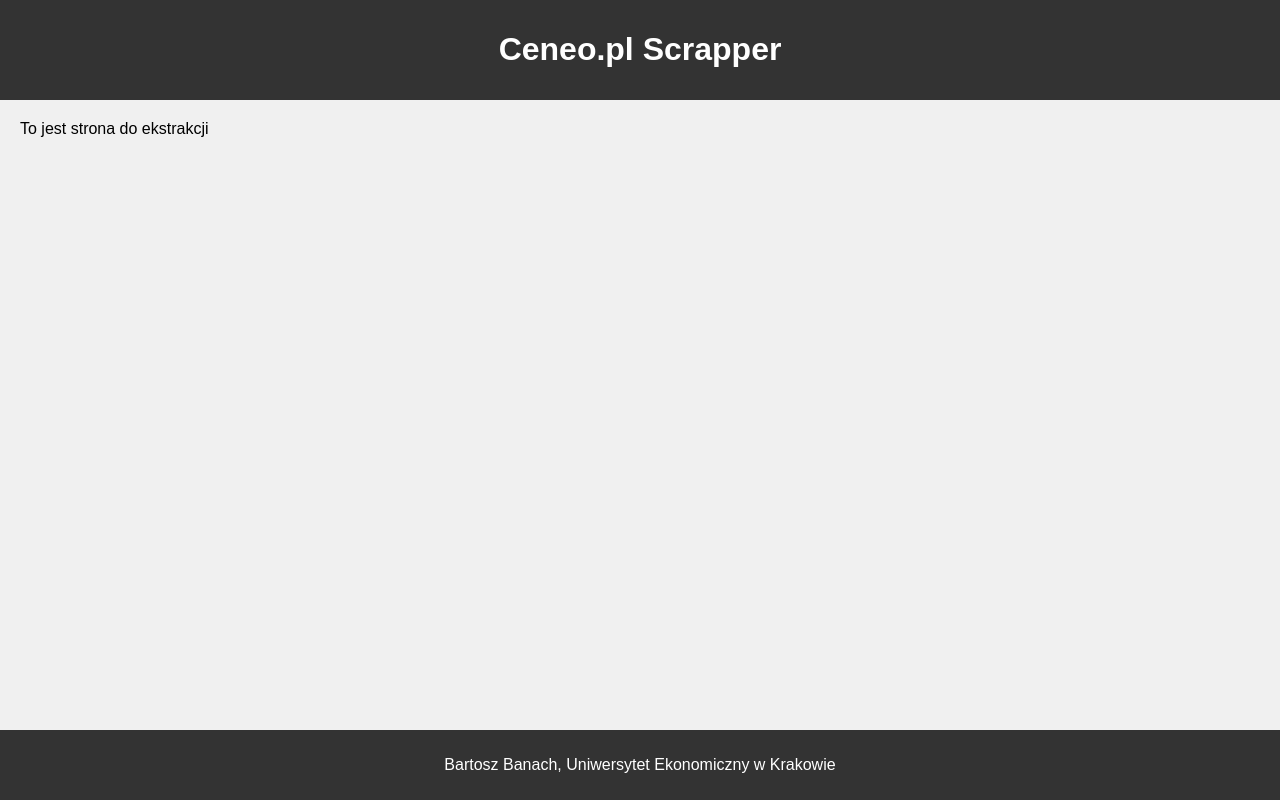
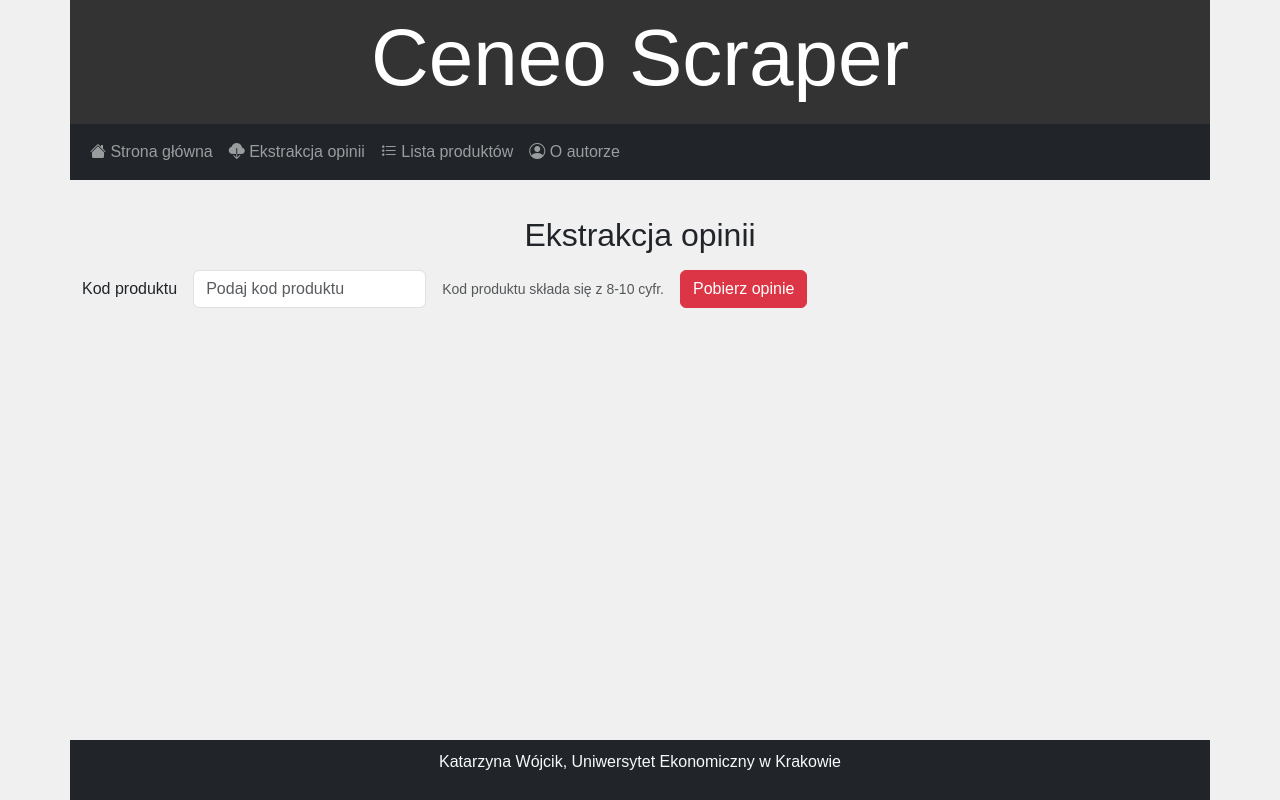
Before and after one commit to N0N3123/CeneoWebScraperBB, a Flask app: page /extract in a window 1280 px wide. Run offline with Flask 3, Linux system fonts and the light colour scheme.

Commit message:
2024-05-19 BB

```diff
--- a/app/routes.py
+++ b/app/routes.py
@@ -1,13 +1,15 @@
 from app import app
-from flask import render_template
+from flask import render_template, request, redirect, url_for
 
 @app.route('/')
-@app.route('/index')
 def index():
     return render_template("index.html")
 
-@app.route('/extract')
+@app.route('/extract', methods=['POST', 'GET'])
 def extract():
+    if request.method=='POST':
+        product_id = request.form.get('product_id')
+        return redirect(url_for('product', product_id=product_id))
     return render_template("extract.html")
 
 @app.route('/products')
--- a/app/templates/base.html
+++ b/app/templates/base.html
@@ -3,20 +3,48 @@
 <head>
     <meta charset="UTF-8">
     <meta name="viewport" content="width=device-width, initial-scale=1.0">
-    <link rel="stylesheet" type = "text/css" href="{{url_for('static', filename='style.css')}}">
-    <title>Ceneo Scrapper</title>
+    <link href="https://cdn.jsdelivr.net/npm/bootstrap@5.3.3/dist/css/bootstrap.min.css" rel="stylesheet" integrity="sha384-QWTKZyjpPEjISv5WaRU9OFeRpok6YctnYmDr5pNlyT2bRjXh0JMhjY6hW+ALEwIH" crossorigin="anonymous">
+    <script src="https://cdn.jsdelivr.net/npm/bootstrap@5.3.3/dist/js/bootstrap.bundle.min.js" integrity="sha384-YvpcrYf0tY3lHB60NNkmXc5s9fDVZLESaAA55NDzOxhy9GkcIdslK1eN7N6jIeHz" crossorigin="anonymous"></script>
+    <link rel="stylesheet" href="https://cdn.jsdelivr.net/npm/bootstrap-icons@1.11.3/font/bootstrap-icons.min.css">
+    <link rel="stylesheet" type= "text/css" href="{{ url_for('static',filename='style.css') }}">
+    <title>Ceneo Scraper</title>
 </head>
 <body>
-    <header>
-        <h1>Ceneo.pl Scrapper</h1>
+    <header class="container text-center">
+        <h1 class="display-1">Ceneo Scraper</h1>
     </header>
-    <section>
-        {% block content %}
-        <p>To jest plik bazowy </p>
-        {% endblock %}
+    <nav class="navbar navbar-expand-lg navbar-dark bg-dark container">
+        <div class="container-fluid">
+            <div class="collapse navbar-collapse" id="navbarSupportedContent">
+                <ul class="navbar-nav me-auto mb-2 mb-lg-0">
+                    <li class="nav-item">
+                        <a class="nav-link" href="{{ url_for('index') }}"><i class="bi bi-house-fill"></i> Strona główna</a>
+                    </li>
+                    <li class="nav-item">
+                        <a class="nav-link" href="{{ url_for('extract') }}"><i class="bi bi-cloud-download-fill"></i>
+Ekstrakcja opinii</a>
+                    </li>
+                    <li class="nav-item">
+                        <a class="nav-link" href="{{ url_for('products') }}"><i class="bi bi-list-stars"></i> Lista produktów</a>
+                    </li>
+                    <li class="nav-item">
+                        <a class="nav-link" href="{{ url_for('about') }}"><i class="bi bi-person-circle"></i> O autorze</a>
+                    </li>
+                </ul>
+            </div>
+        </div>
+    </nav>
+    <section class="container">
+        <div class="row">
+            <div class="col">
+                {% block content %}
+                    <p>To jest plik bazowy</p>
+                {% endblock %}
+            </div>
+        </div>
     </section>
-    <footer>
-        <p>Bartosz Banach, Uniwersytet Ekonomiczny w Krakowie</p>
+    <footer  class="container bg-dark text-light fixed-bottom text-center">
+        <p>Katarzyna Wójcik, Uniwersytet Ekonomiczny w Krakowie</p>
     </footer>
 </body>
 </html>
--- a/app/templates/extract.html
+++ b/app/templates/extract.html
@@ -1,4 +1,21 @@
-{% extends "base.html" %}
+{% extends 'base.html' %}
 {% block content %}
-<p>To jest strona do ekstrakcji</p>
+    <h2 class="text-center mt-3 mb-3">Ekstrakcja opinii</h2>
+    <form action="{{ url_for('extract') }}" method="post">
+        <div class="row g-3 align-items-center">
+            <div class="col-auto">
+                <label for="product_id" class="col-form-label">Kod produktu</label>
+            </div>
+            <div class="col-auto">
+                <input type="text" name="product_id" id="product_id" class="form-control" aria-describedby="idHelpInline" placeholder="Podaj kod produktu">
+            </div>
+            <div class="col-auto">
+                <span id="idHelpInline" class="form-text"> Kod produktu składa się z 8-10 cyfr.
+                </span>
+            </div>
+            <div class="col-auto">
+                <button type="submit" class="btn btn-danger">Pobierz opinie</button>
+            </div>
+        </div>
+    </form>
 {% endblock %}
```
Also changed, not shown: requirements.txt (+14 -0 lines).
